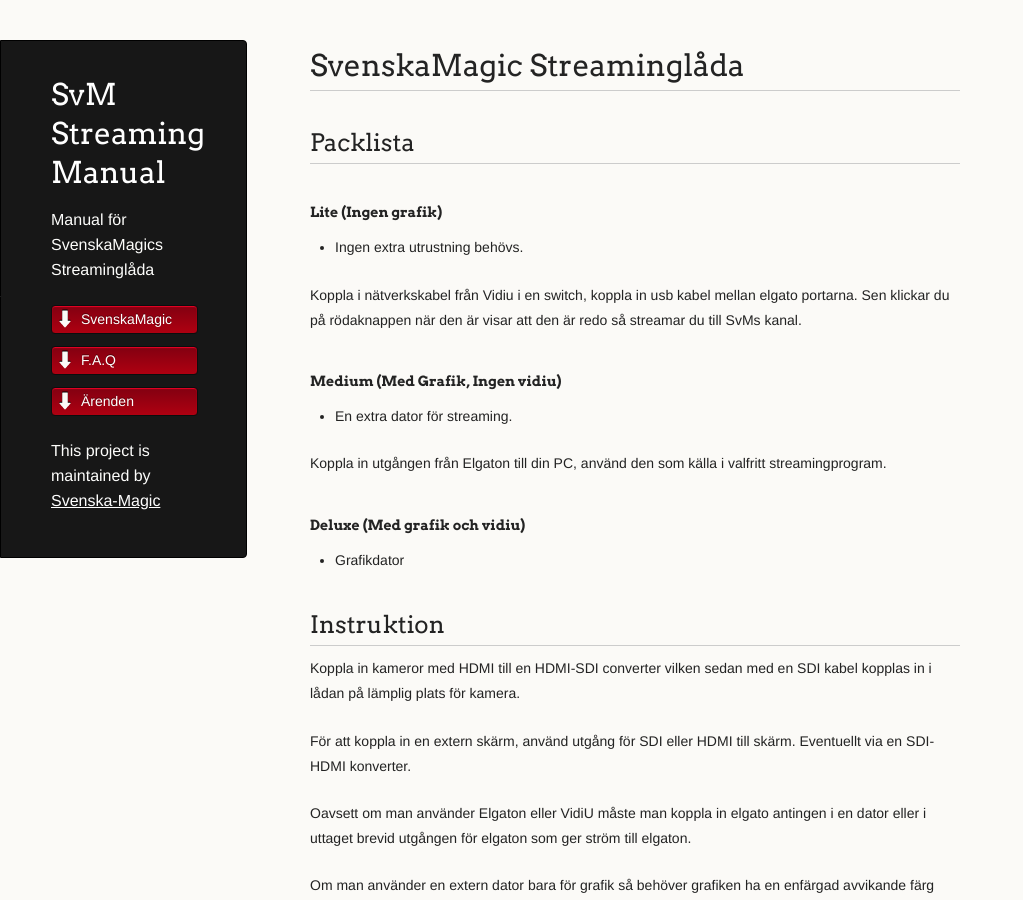
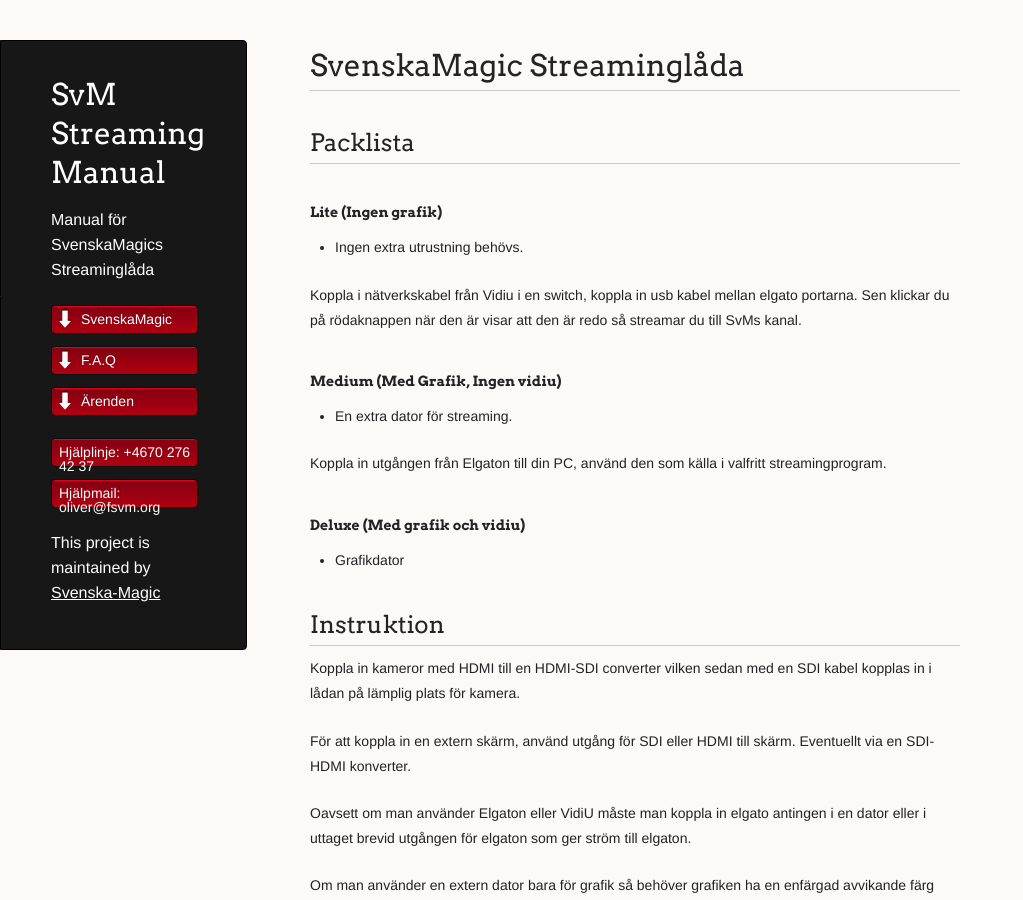
Before and after one commit to Svenska-Magic/StreamingManual, a Jekyll site: the page built from index.md, in a window 1280 px wide and 900 px high. Shown: the whole window, without its empty margins (0-1023 px from the left). Built offline with Jekyll 4.4.1, drawn with Linux system fonts in a browser that asks for light colours; our own code applies the rules of GitHub Pages for plain Markdown files.

Commit message:
Update default.html

```diff
--- a/_layouts/default.html
+++ b/_layouts/default.html
@@ -25,6 +25,11 @@
           <li><a class="buttons icon add" href="https://github.com/Svenska-Magic/StreamingManual/issues">Ärenden</a></li>
         </ul>
 
+        <ul>
+          <li>Hjälplinje: +4670 276 42 37</li>
+          <li>Hjälpmail: oliver@fsvm.org</li>
+        </ul>
+
         {% if site.github.is_project_page %}
           <p class="header">This project is maintained by <a class="header name" href="{{ site.github.owner_url }}">{{ site.github.owner_name }}</a></p>
         {% endif %}
```
